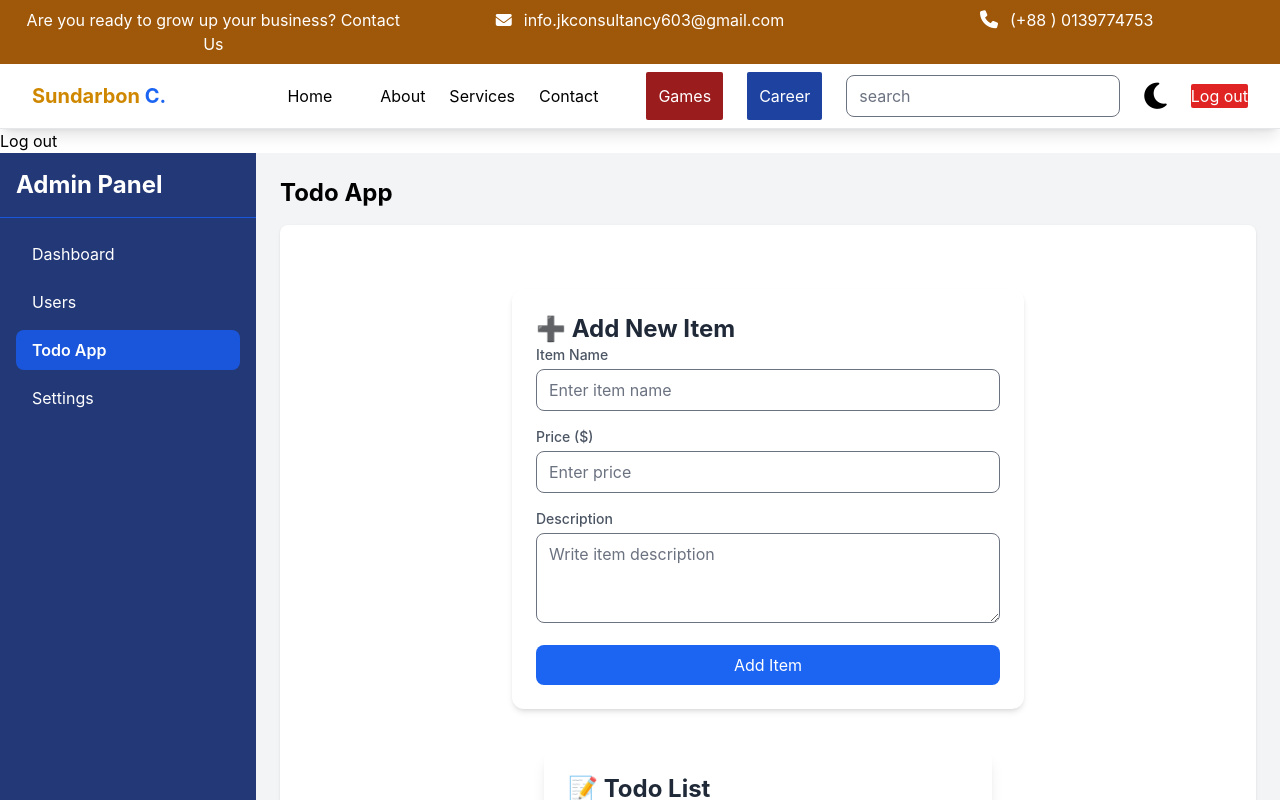
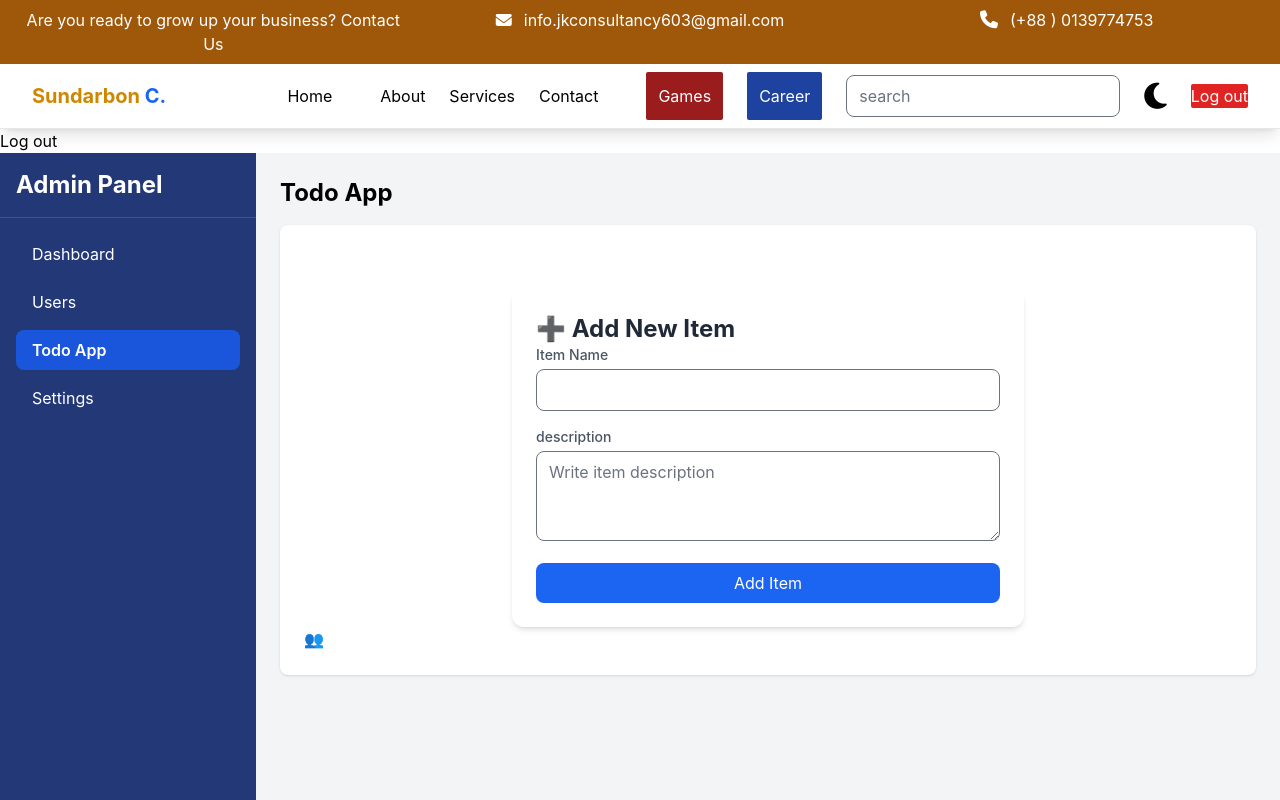
Before and after one commit to shabuj603/Sundobon_consultancy, a React (Vite) app in the folder jk/: page /games in a window 1280 px wide. Both pictures are taken after a click on the button "Todo App". Shown: the top 800 px of the page. Built offline with nearby package versions, Linux system fonts and the light colour scheme.

Commit message:
Todo App Create

```diff
--- a/jk/src/Pages/Font/Games/Dashboard.jsx
+++ b/jk/src/Pages/Font/Games/Dashboard.jsx
@@ -90,7 +90,7 @@ export default function Dashboard() {
           <div className="bg-white p-6 rounded-lg shadow">
             {activeTab === "Dashboard" && <p>Welcome to your dashboard! 🚀</p>}
             {activeTab === "Users" && <p>Here you can manage users. 👥</p>}
-            {activeTab === "Todo App" && <p><TodosApp/>👥</p>}
+            {activeTab === "Todo App" && <div><TodosApp/>👥</div>}
 
             {activeTab === "Settings" && <p>Adjust your settings here. ⚙️</p>}
           </div>
--- a/jk/src/TODOS/Index.jsx
+++ b/jk/src/TODOS/Index.jsx
@@ -1,18 +1,27 @@
 import React, { useState } from 'react'
+import { v4 as uuidv4 } from 'uuid';
 import Todos from './Todos';
 import NewTodo from './NewTodo';
 
-const damiTodos = [{id:"1", title:"first section", desc:"first to"},{id:"2", title:"second section", desc:"second section to"}]
+
 
 const Index = () => {
-    const [todos, setTodos]= useState(damiTodos);
+    const [todos, setTodos]= useState([]);
     const handleNewtodo =(newtodo)=>{
-        setTodos([...todos, newtodo]);
+        setTodos([...todos,{ id:uuidv4(), newtodo}]);
+    }
+
+    const handleRemove =(id)=>{
+      //  setTodos(todos.filter((todo)=>todo.id !== id));
+      setTodos((previous)=>{
+         const filterTodo = previous.filter((todo)=>todo.id !== id)
+        return filterTodo;
+      })
     }
   return (
     <>
         <span><NewTodo onTodo={handleNewtodo}/>
-        <Todos todos={todos} /></span>
+        <Todos todos={todos} onRemove={handleRemove}/></span>
     </>
   )
 }
--- a/jk/src/TODOS/NewTodo.jsx
+++ b/jk/src/TODOS/NewTodo.jsx
@@ -1,20 +1,22 @@
 import React, { useState } from 'react'
 
 const NewTodo = (props) => {
+  const {onTodo}= props;
 const[todo, setTodo]= useState({title:"", desc:""});
 const {title, desc}= todo;
+
 const handleInputchange =(event)=>{
- const name = event.target.name
- setTodo((oldtodo)=>{return{...oldtodo, [name]:event.target.value }});
- console.log(title);
+const name= event.target.name;
+setTodo((oldTodo)=>{
+  return{...oldTodo, [name]: event.target.value}
+})
+    }
 
-        // setTodo(event.target.value);
-    }
-    const handleSubmit=(event)=>{
-        event.preventDefault();
-        console.log(todo, "todo print here");
-        props.onTodo(todo);
-    }
+  const handleSubmit=(event)=>{
+      event.preventDefault();
+      onTodo(todo);
+      setTodo({title:"", desc:""})
+  }
   return (
     <>
       <div className="max-w-lg mx-auto mt-10 bg-white p-6 rounded-xl shadow-md">
@@ -24,45 +26,17 @@ const handleInputchange =(event)=>{
           <label className="block text-sm font-medium text-gray-600">
             Item Name
           </label>
-          <input
-            type="text"
-            name="name"
-            value={title}
-            onChange={handleInputchange}
-            placeholder="Enter item name"
-            className="w-full mt-1 px-3 py-2 border rounded-lg focus:outline-none focus:ring-2 focus:ring-blue-500"
-            required
-          />
+      <input type="text" name='title' id='title' value={title} onChange={handleInputchange} className="w-full mt-1 px-3 py-2 border rounded-lg focus:outline-none focus:ring-2 focus:ring-blue-500"
+/>
         </div>
         <div>
           <label className="block text-sm font-medium text-gray-600">
-            Price ($)
-          </label>
-          <input
-            type="number"
-            name="price"
-            value={todo}
-            onChange={handleInputchange}
-            placeholder="Enter price"
-            className="w-full mt-1 px-3 py-2 border rounded-lg focus:outline-none focus:ring-2 focus:ring-blue-500"
-
-          />
-        </div>
-        <div>
-          <label className="block text-sm font-medium text-gray-600">
-            Description
+            description
           </label>
           <textarea
-            name="description"
-            value={desc}
-            onChange={handleInputchange}
-            placeholder="Write item description"
-            rows="3"
-            className="w-full mt-1 px-3 py-2 border rounded-lg focus:outline-none focus:ring-2 focus:ring-blue-500"
+            name="desc" value={desc} onChange={handleInputchange}     placeholder="Write item description" rows="3"className="w-full mt-1 px-3 py-2 border rounded-lg focus:outline-none focus:ring-2 focus:ring-blue-500"
           ></textarea>
         </div>
-
-
         <button
           type="submit"
           className="w-full bg-blue-600 text-white py-2 px-4 rounded-lg hover:bg-blue-700 transition"
--- a/jk/src/TODOS/Todo.jsx
+++ b/jk/src/TODOS/Todo.jsx
@@ -1,8 +1,13 @@
 import React, { useState } from 'react'
 
 const Todo = (props) => {
- const {title, id, desc }= props.todo;
+ const {title, desc }= props.todo;
+ const {id, onRemove}= props;
 
+
+const handleDelet = (id)=>{
+  onRemove(id);
+}
 
   return (
     <>
@@ -19,7 +24,7 @@ const Todo = (props) => {
           ><p className="text-gray-700">{title}</p>
             <span className="text-gray-700">{desc}</span>
             <button
-
+             onClick={()=>handleDelet(id)}
               className="px-3 py-1 bg-red-500 text-white text-sm rounded-lg hover:bg-red-600 transition"
             >
               Delete
--- a/jk/src/TODOS/Todos.jsx
+++ b/jk/src/TODOS/Todos.jsx
@@ -6,7 +6,7 @@ const Todos = (props) => {
   return (
     <>
     {props.todos.map((todo)=>(
-      <Todo key={todo.id} todo={todo} />
+      <Todo key={todo.id} todo={todo.newtodo} id={todo.id} onRemove={props.onRemove}/>
     ))}
 
     </>
```
